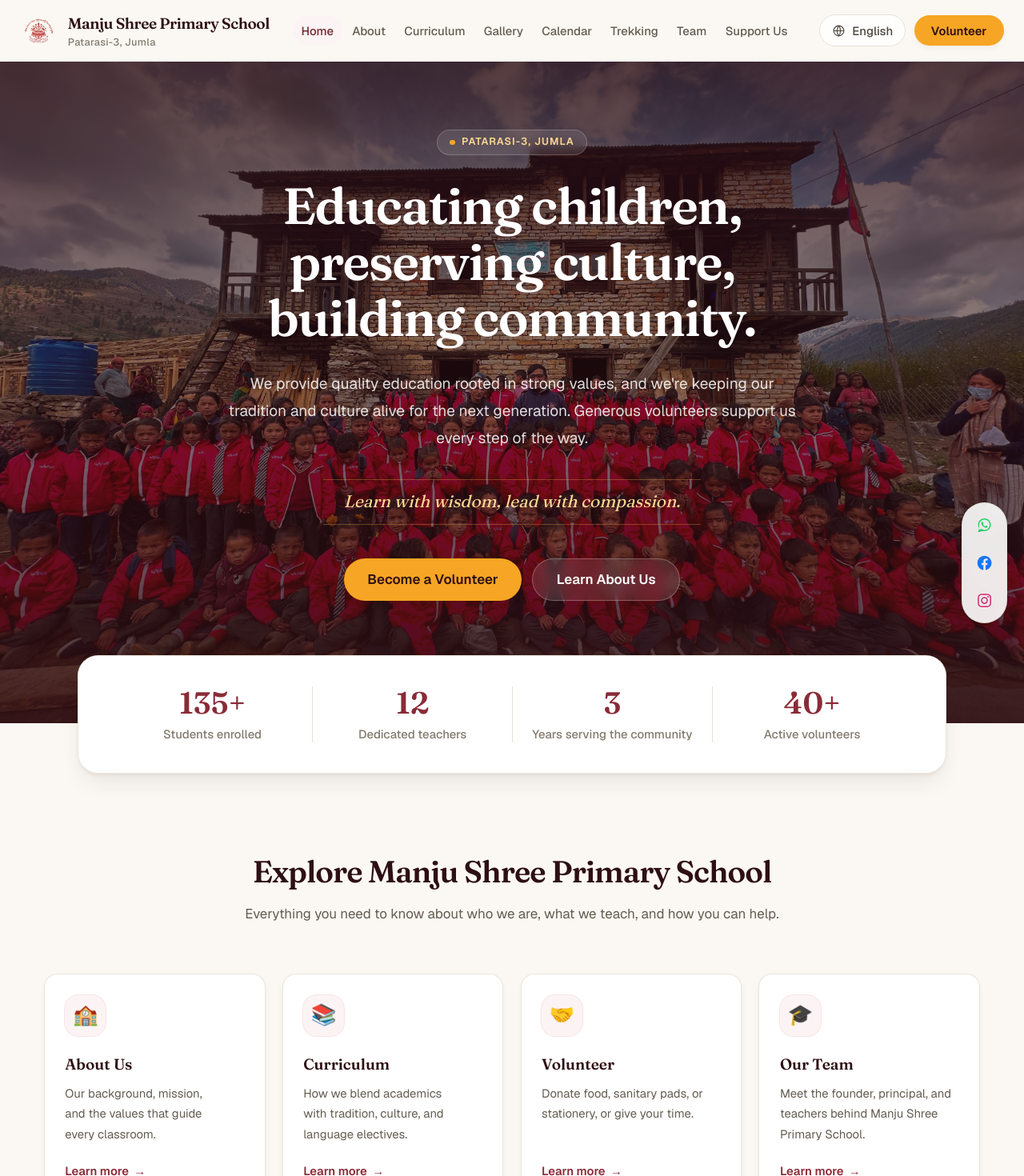
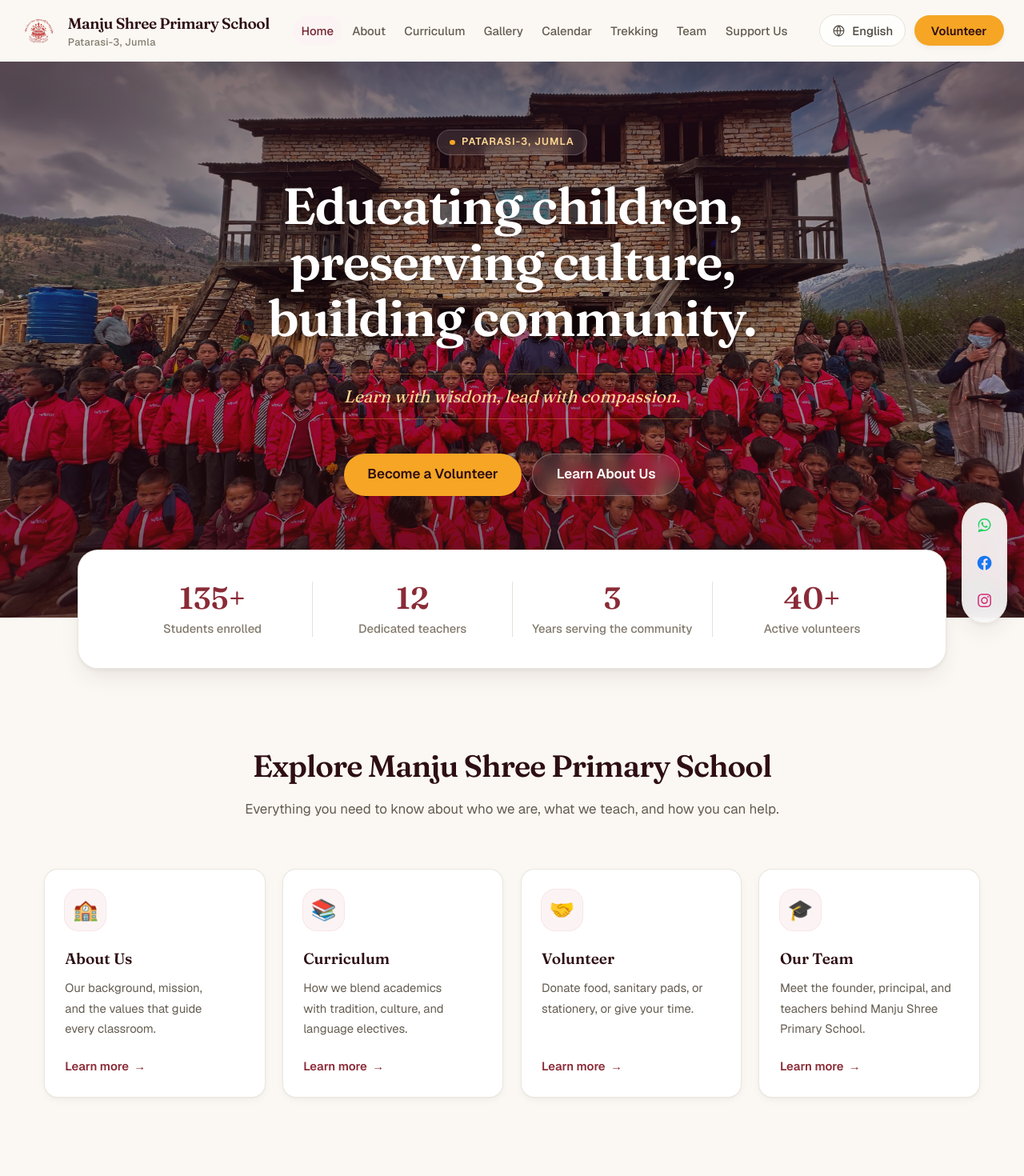
Before and after one commit to LamaRoman/manju-shree-school, a Next.js app: page /en in a window 1280 px wide. Shown: the top 1470 px of the page at 80% size. Built offline with nearby package versions, Linux system fonts and the light colour scheme.

Commit message:
added_more_refined_ux

```diff
--- a/src/app/[lang]/curriculum/page.tsx
+++ b/src/app/[lang]/curriculum/page.tsx
@@ -60,7 +60,7 @@ export default async function CurriculumPage({
           {levelMeta.map((key, i) => {
             const level = dict.curriculum.levels[key];
             return (
-              <Card key={key} className="flex flex-col">
+              <Card key={key} delay={i * 90} className="flex flex-col">
                 <div className="flex items-center justify-between gap-3">
                   <span className="font-display text-4xl font-semibold text-primary-200">
                     {String(i + 1).padStart(2, "0")}
@@ -109,10 +109,10 @@ export default async function CurriculumPage({
           <SectionHeading title={dict.curriculum.approachTitle} />
 
           <div className="mt-14 grid gap-5 sm:grid-cols-2">
-            {methodologyMeta.map(({ key, icon }) => {
+            {methodologyMeta.map(({ key, icon }, i) => {
               const m = dict.curriculum.methodology[key];
               return (
-                <Card key={key} className="flex gap-5">
+                <Card key={key} delay={i * 80} className="flex gap-5">
                   <IconTile icon={icon} tone="accent" />
                   <div>
                     <h3 className="font-display text-lg font-semibold text-primary-950">
--- a/src/app/[lang]/page.tsx
+++ b/src/app/[lang]/page.tsx
@@ -11,6 +11,7 @@ import {
   buttonPrimary,
   buttonSecondary,
 } from "@/components/ui";
+import Reveal from "@/components/Reveal";
 
 const galleryMeta = [
   { key: "assembly", photo: "/photos/school-assembly.jpeg" },
@@ -64,20 +65,16 @@ export default async function Home({
           className="absolute inset-0 -z-10"
           style={{
             backgroundImage:
-              "linear-gradient(180deg, rgba(46,15,19,0.82) 0%, rgba(46,15,19,0.55) 42%, rgba(46,15,19,0.72) 78%, rgba(46,15,19,0.92) 100%)",
+              "linear-gradient(180deg, rgba(46,15,19,0.62) 0%, rgba(46,15,19,0.38) 42%, rgba(46,15,19,0.55) 78%, rgba(46,15,19,0.78) 100%)",
           }}
         />
 
-        <div className="mx-auto flex min-h-[560px] max-w-4xl flex-col items-center justify-center px-6 pb-32 pt-20 text-center sm:min-h-[620px] sm:pb-36 lg:min-h-[680px]">
+        <Reveal className="mx-auto flex min-h-[560px] max-w-4xl flex-col items-center justify-center px-6 pb-32 pt-20 text-center sm:min-h-[620px] sm:pb-36 lg:min-h-[680px]">
           <Eyebrow tone="dark">{dict.nav.location}</Eyebrow>
 
-          <h1 className="mt-7 font-display text-4xl font-semibold leading-[1.1] tracking-tight text-white sm:text-5xl lg:text-6xl">
+          <h1 className="mt-7 font-display text-4xl font-semibold leading-[1.1] tracking-tight text-white [text-shadow:0_2px_16px_rgba(0,0,0,0.45)] sm:text-5xl lg:text-6xl">
             {dict.home.title}
           </h1>
-
-          <p className="mt-7 max-w-2xl text-lg leading-8 text-white/85">
-            {dict.home.subtitle}
-          </p>
 
           <p className="mt-8 border-y border-accent-300/30 px-6 py-3 font-display text-lg italic text-accent-200 sm:text-xl">
             {dict.about.motto}
@@ -91,14 +88,16 @@ export default async function Home({
               {dict.home.learnAboutUs}
             </Link>
           </div>
-        </div>
-
+        </Reveal>
       </section>
 
       {/* Stats lifted onto the seam between the hero and the page. The hero's
           bottom padding is what reserves room for it. */}
       <section id="explore-more" className="relative z-10 -mt-20 px-6">
-        <div className="mx-auto grid max-w-5xl grid-cols-2 gap-y-8 rounded-3xl border border-gray-200/80 bg-white px-6 py-9 shadow-lift sm:grid-cols-4 sm:px-10">
+        <Reveal
+          delay={150}
+          className="mx-auto grid max-w-5xl grid-cols-2 gap-y-8 rounded-3xl border border-gray-200/80 bg-white px-6 py-9 shadow-lift sm:grid-cols-4 sm:px-10"
+        >
           {statMeta.map((stat, i) => (
             <div
               key={stat.key}
@@ -116,7 +115,7 @@ export default async function Home({
               </div>
             </div>
           ))}
-        </div>
+        </Reveal>
       </section>
 
       {/* ---------------------------------------------------------------- */}
@@ -129,11 +128,11 @@ export default async function Home({
         />
 
         <div className="mt-14 grid gap-5 sm:grid-cols-2 lg:grid-cols-4">
-          {quickLinkMeta.map((link) => (
+          {quickLinkMeta.map((link, i) => (
+            <Reveal key={link.key} delay={i * 80}>
               <Link
-              key={link.key}
                 href={`/${locale}/${link.href}`}
-              className="group relative flex flex-col overflow-hidden rounded-2xl border border-gray-200/80 bg-white p-6 shadow-soft transition duration-200 hover:-translate-y-1 hover:border-primary-200 hover:shadow-lift"
+                className="group relative flex h-full flex-col overflow-hidden rounded-2xl border border-gray-200/80 bg-white p-6 shadow-soft transition duration-200 hover:-translate-y-1 hover:border-primary-200 hover:shadow-lift"
               >
                 <span
                   aria-hidden
@@ -150,6 +149,7 @@ export default async function Home({
                   <ArrowLink label={dict.home.learnMore} />
                 </span>
               </Link>
+            </Reveal>
           ))}
         </div>
       </section>
@@ -174,11 +174,9 @@ export default async function Home({
           </div>
 
           <div className="mt-14 grid gap-6 sm:grid-cols-2 lg:grid-cols-3">
-            {galleryMeta.map(({ key, photo }) => (
-              <figure
-                key={key}
-                className="group overflow-hidden rounded-2xl border border-gray-200/80 bg-white shadow-soft transition duration-200 hover:shadow-lift"
-              >
+            {galleryMeta.map(({ key, photo }, i) => (
+              <Reveal key={key} delay={i * 80}>
+                <figure className="group h-full overflow-hidden rounded-2xl border border-gray-200/80 bg-white shadow-soft transition duration-200 hover:shadow-lift">
                   <div className="relative aspect-[4/3] w-full overflow-hidden">
                     <Image
                       src={photo}
@@ -197,6 +195,7 @@ export default async function Home({
                     </p>
                   </figcaption>
                 </figure>
+              </Reveal>
             ))}
           </div>
         </div>
@@ -208,7 +207,7 @@ export default async function Home({
       {/* ---------------------------------------------------------------- */}
       <section className="mx-auto w-full max-w-6xl px-6 py-24">
         <div className="grid items-center gap-12 lg:grid-cols-2 lg:gap-16">
-          <div className="relative">
+          <Reveal className="relative">
             <div className="relative aspect-[4/3] w-full overflow-hidden rounded-3xl shadow-lift">
               <Image
                 src="/photos/school-building.jpeg"
@@ -222,9 +221,9 @@ export default async function Home({
               aria-hidden
               className="absolute -bottom-5 -left-5 -z-10 h-32 w-32 rounded-3xl bg-accent-200/60"
             />
-          </div>
+          </Reveal>
 
-          <div>
+          <Reveal delay={150}>
             <Eyebrow>{dict.support.badge}</Eyebrow>
             <h2 className="mt-5 font-display text-3xl font-semibold tracking-tight text-primary-950 sm:text-4xl">
               {dict.support.title}
@@ -238,7 +237,7 @@ export default async function Home({
             >
               {dict.footer.supportBuildingLink}
             </Link>
-          </div>
+          </Reveal>
         </div>
       </section>
 
@@ -254,7 +253,7 @@ export default async function Home({
               "radial-gradient(60% 80% at 50% 0%, rgba(246,165,36,0.14) 0%, transparent 70%)",
           }}
         />
-        <div className="relative mx-auto flex max-w-3xl flex-col items-center gap-7 px-6 py-24 text-center">
+        <Reveal className="relative mx-auto flex max-w-3xl flex-col items-center gap-7 px-6 py-24 text-center">
           <h2 className="font-display text-3xl font-semibold tracking-tight text-white sm:text-4xl">
             {dict.home.ctaTitle}
           </h2>
@@ -264,7 +263,7 @@ export default async function Home({
           <Link href={`/${locale}/volunteer`} className={buttonPrimary}>
             {dict.home.ctaButton}
           </Link>
-        </div>
+        </Reveal>
       </section>
     </div>
   );
--- a/src/app/[lang]/support/page.tsx
+++ b/src/app/[lang]/support/page.tsx
@@ -97,10 +97,10 @@ export default async function SupportPage({
         />
 
         <div className="mt-14 grid gap-5 sm:grid-cols-3">
-          {philosophyMeta.map(({ key, icon }) => {
+          {philosophyMeta.map(({ key, icon }, i) => {
             const item = s.philosophy[key];
             return (
-              <Card key={key} className="text-center">
+              <Card key={key} delay={i * 90} className="text-center">
                 <div className="flex justify-center">
                   <IconTile icon={icon} />
                 </div>
--- /dev/null
+++ b/src/components/Reveal.tsx
@@ -0,0 +1,55 @@
+"use client";
+
+import { useEffect, useRef, useState, type ReactNode } from "react";
+
+/** Generic version of the reveal-on-scroll behaviour built into
+ *  PageHero/SectionHeading/Card (see ui.tsx) for markup that doesn't go
+ *  through those shared primitives — the homepage's bespoke hero, stat bar,
+ *  and quick-link/gallery grids.
+ *
+ *  Renders a plain div, sized `h-full`. That only takes effect when the
+ *  parent has a definite height (e.g. a stretched CSS grid row) — inert
+ *  everywhere else — so wrapping a grid item here doesn't break equal-height
+ *  rows as long as the child itself also carries `h-full` (see usage). */
+export default function Reveal({
+  children,
+  delay = 0,
+  className = "",
+}: {
+  children: ReactNode;
+  delay?: number;
+  className?: string;
+}) {
+  const ref = useRef<HTMLDivElement>(null);
+  const [shown, setShown] = useState(false);
+
+  useEffect(() => {
+    const el = ref.current;
+    if (!el) return;
+    const observer = new IntersectionObserver(
+      ([entry]) => {
+        if (entry.isIntersecting) {
+          setShown(true);
+          observer.disconnect();
+        }
+      },
+      { threshold: 0.15, rootMargin: "0px 0px -8% 0px" },
+    );
+    observer.observe(el);
+    return () => observer.disconnect();
+  }, []);
+
+  return (
+    <div
+      ref={ref}
+      style={{
+        opacity: shown ? 1 : 0,
+        transform: shown ? "none" : "translateY(16px)",
+        transitionDelay: `${Math.min(delay, 400)}ms`,
+      }}
+      className={`h-full transition-all duration-700 ease-out ${className}`}
+    >
+      {children}
+    </div>
+  );
+}
--- a/src/components/ui.tsx
+++ b/src/components/ui.tsx
@@ -1,4 +1,12 @@
-import type { ReactNode } from "react";
+"use client";
+
+import {
+  useEffect,
+  useRef,
+  useState,
+  type ReactNode,
+  type RefObject,
+} from "react";
 
 /* ---------------------------------------------------------------------------
    Shared presentation primitives.
@@ -7,7 +15,63 @@ import type { ReactNode } from "react";
    with small inconsistencies (different paddings, heading sizes, badge colors).
    Centralising them here is what makes the site read as one design rather than
    nine similar ones.
+
+   This file is a client boundary only so PageHero/SectionHeading/Card can run
+   useReveal below — none of them fetch data or hold real state, so making
+   them client components costs nothing and lets every page opt into the same
+   scroll-reveal without each page managing observers itself.
 --------------------------------------------------------------------------- */
+
+/** Reports whether an element has scrolled into view, once, via
+ *  IntersectionObserver — cheaper than a scroll listener and never
+ *  re-triggers on scroll-back.
+ *
+ *  Takes the ref rather than creating and returning one: a custom hook
+ *  handing back a ref (or anything wrapping one) trips the react-hooks/refs
+ *  lint, which wants every ref's origin traceable to a direct `useRef()`
+ *  call at its use site. Callers do
+ *  `const ref = useRef(null); const shown = useReveal(ref);` and pass `ref`
+ *  straight to the element — no indirection for the linter to lose track of.
+ *
+ *  Respects prefers-reduced-motion via the global transition-duration
+ *  override in globals.css rather than branching here — the transition
+ *  below just resolves to ~0ms for those users instead of being skipped. */
+function useReveal(ref: RefObject<HTMLElement | null>) {
+  const [shown, setShown] = useState(false);
+
+  useEffect(() => {
+    const el = ref.current;
+    if (!el) return;
+    const observer = new IntersectionObserver(
+      ([entry]) => {
+        if (entry.isIntersecting) {
+          setShown(true);
+          observer.disconnect();
+        }
+      },
+      { threshold: 0.15, rootMargin: "0px 0px -8% 0px" },
+    );
+    observer.observe(el);
+    return () => observer.disconnect();
+  }, [ref]);
+
+  return shown;
+}
+
+function revealStyle(shown: boolean, delay = 0) {
+  return {
+    opacity: shown ? 1 : 0,
+    transform: shown ? "none" : "translateY(16px)",
+    transitionDelay: `${delay}ms`,
+  };
+}
+
+// transition-all rather than a narrower property list: Card also uses this
+// class on its `interactive` hover state (border-color, box-shadow), and two
+// separate transition-property utilities on one element don't merge — the
+// later one in Tailwind's stylesheet would simply win and silently drop the
+// other's properties.
+const revealClass = "transition-all duration-700 ease-out";
 
 /** Small capsule label that sits above a heading. The gold dot is the one
  *  recurring ornament in the system — it ties hero, sections and footer
@@ -45,6 +109,9 @@ export function PageHero({
   title: string;
   lede?: string;
 }) {
+  const ref = useRef<HTMLDivElement>(null);
+  const shown = useReveal(ref);
+
   return (
     <section className="relative overflow-hidden border-b border-gray-200/70">
       <div
@@ -55,7 +122,11 @@ export function PageHero({
             "radial-gradient(70% 120% at 50% 0%, var(--color-primary-100) 0%, transparent 62%)",
         }}
       />
-      <div className="relative mx-auto max-w-3xl px-6 pt-16 pb-14 text-center sm:pt-20 sm:pb-16">
+      <div
+        ref={ref}
+        style={revealStyle(shown)}
+        className={`relative mx-auto max-w-3xl px-6 pt-16 pb-14 text-center sm:pt-20 sm:pb-16 ${revealClass}`}
+      >
         {eyebrow && <Eyebrow>{eyebrow}</Eyebrow>}
         <h1 className="mt-5 font-display text-4xl font-semibold tracking-tight text-primary-950 sm:text-5xl">
           {title}
@@ -85,9 +156,15 @@ export function SectionHeading({
   tone?: "light" | "dark";
 }) {
   const centered = align === "center";
+  const ref = useRef<HTMLDivElement>(null);
+  const shown = useReveal(ref);
 
   return (
-    <div className={centered ? "mx-auto max-w-2xl text-center" : "max-w-2xl"}>
+    <div
+      ref={ref}
+      style={revealStyle(shown)}
+      className={`${revealClass} ${centered ? "mx-auto max-w-2xl text-center" : "max-w-2xl"}`}
+    >
       {eyebrow && <Eyebrow tone={tone}>{eyebrow}</Eyebrow>}
       <h2
         className={`font-display text-3xl font-semibold tracking-tight sm:text-4xl ${
@@ -163,21 +240,30 @@ export const cardClass =
   "rounded-2xl border border-gray-200/80 bg-white p-6 shadow-soft";
 
 /** Surface for grouped content. `interactive` adds the hover lift — only pass
- *  it for cards that are actually links. */
+ *  it for cards that are actually links. `delay` staggers reveal timing when
+ *  several cards sit in the same grid (pass `i * 70`, roughly) — capped so a
+ *  long grid doesn't leave the last card waiting a full second to appear. */
 export function Card({
   children,
   className = "",
   interactive = false,
+  delay = 0,
 }: {
   children: ReactNode;
   className?: string;
   interactive?: boolean;
+  delay?: number;
 }) {
+  const ref = useRef<HTMLDivElement>(null);
+  const shown = useReveal(ref);
+
   return (
     <div
-      className={`${cardClass} ${
+      ref={ref}
+      style={revealStyle(shown, Math.min(delay, 400))}
+      className={`${cardClass} ${revealClass} ${
         interactive
-          ? "transition duration-200 hover:-translate-y-1 hover:border-primary-200 hover:shadow-lift"
+          ? "hover:-translate-y-1 hover:border-primary-200 hover:shadow-lift"
           : ""
       } ${className}`}
     >
```
Also changed, not shown: src/app/[lang]/about/page.tsx (+4 -4 lines), src/app/[lang]/team/page.tsx (+47 -14 lines), src/app/[lang]/trekking/page.tsx (+4 -4 lines), src/app/[lang]/volunteer/page.tsx (+4 -4 lines). Lines whose indentation alone changed are shown as unchanged.
